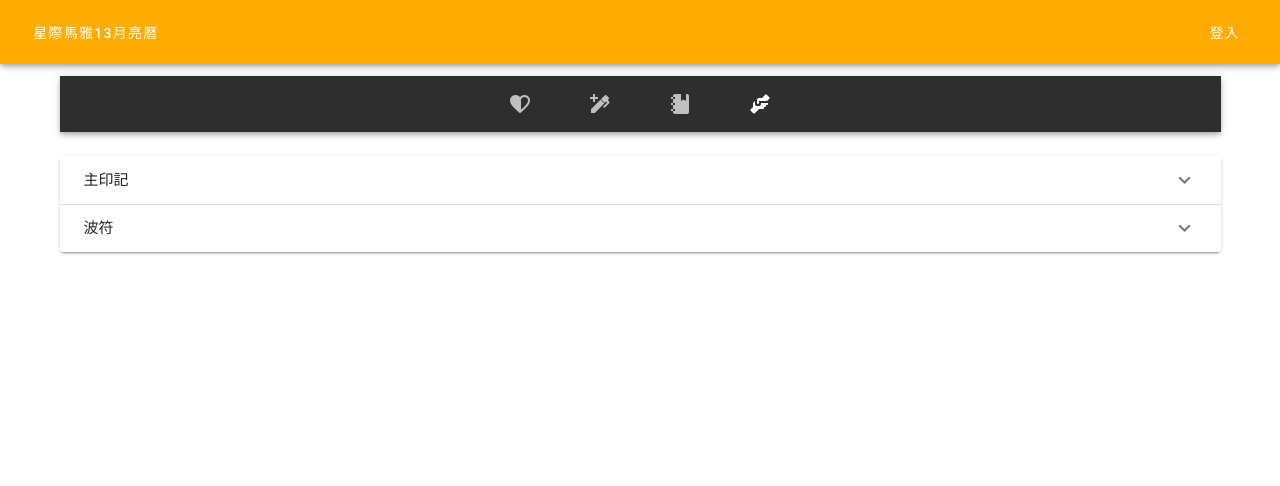
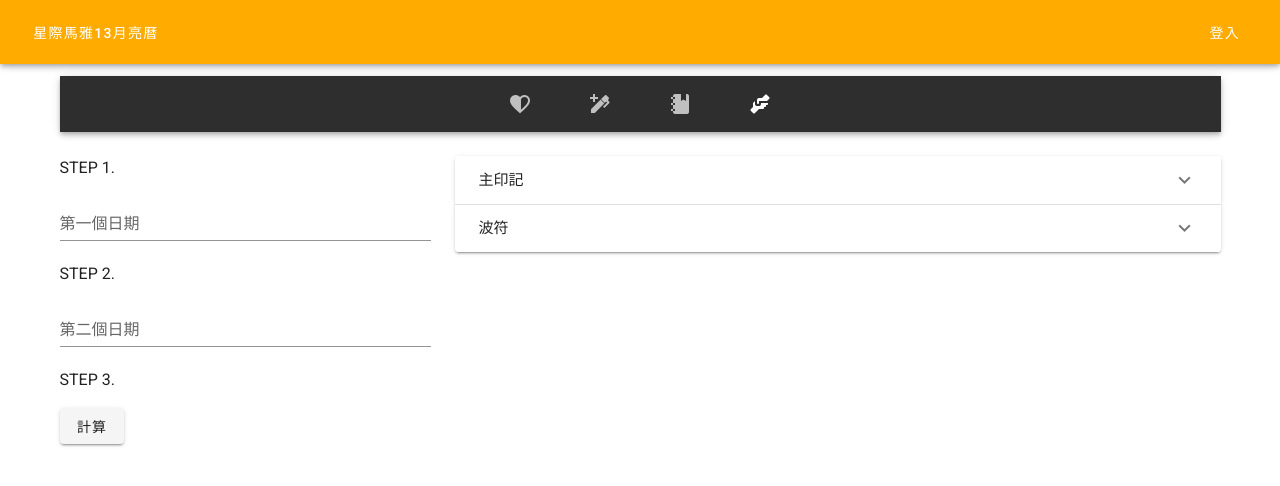
Before and after one commit to faytw/notes-my-daliy-kin, a Vue app: page /relationships in a window 1280 px wide. Shown: the top 486 px of the page. Built offline with nearby package versions, Linux system fonts and the light colour scheme.

Commit message:
add steps and fix error kin number in calculate result

```diff
--- a/package.json
+++ b/package.json
@@ -17,6 +17,7 @@
     "vue": "^2.6.10",
     "vue-i18n": "^8.0.0",
     "vue-router": "^3.0.3",
+    "vuejs-datepicker": "^1.6.2",
     "vuetify": "^2.2.11",
     "vuex": "^3.0.1"
   },
--- a/src/components/Relationships.vue
+++ b/src/components/Relationships.vue
@@ -1,5 +1,64 @@
 <template>
-  <v-row class="text-center">
+  <v-row>
+    <v-col cols="12" sm="6" md="4">
+      <p>STEP 1.</p>
+      <v-menu
+        ref="menu1"
+        v-model="menu1"
+        :close-on-content-click="false"
+        transition="scale-transition"
+        offset-y
+        min-width="290px"
+        max-height="170px"
+      >
+        <template v-slot:activator="{ on }">
+          <v-text-field
+            v-model="date1"
+            label="第一個日期"
+            readonly
+            v-on="on"
+          ></v-text-field>
+        </template>
+        <v-date-picker
+          ref="picker1"
+          v-model="date1"
+          :max="new Date().toISOString().substr(0, 10)"
+          min="1950-01-01"
+          @change="setCustomDate1()"
+        >
+        </v-date-picker>
+      </v-menu>
+
+      <p>STEP 2.</p>
+      <v-menu
+        ref="menu2"
+        v-model="menu2"
+        :close-on-content-click="false"
+        transition="scale-transition"
+        offset-y
+        min-width="290px"
+        max-height="170px"
+      >
+        <template v-slot:activator="{ on }">
+          <v-text-field
+            v-model="date2"
+            label="第二個日期"
+            readonly
+            v-on="on"
+          ></v-text-field>
+        </template>
+        <v-date-picker
+          ref="picker2"
+          v-model="date2"
+          :max="new Date().toISOString().substr(0, 10)"
+          min="1950-01-01"
+          @change="setCustomDate2()"
+        ></v-date-picker>
+      </v-menu>
+
+      <p>STEP 3.</p>
+      <v-btn @click.native="calculate(date1, date2)">計算</v-btn>
+    </v-col>
     <v-col>
       <v-expansion-panels
         accordion
@@ -70,11 +129,16 @@ import {
   setInitData,
   handleKinData
 } from '../helpers/moonCalender'
+
 export default {
   name: 'relationships',
   data: () => ({
     wave: [],
     kinData: [],
+    menu1: false,
+    menu2: false,
+    date1: '',
+    date2: '',
     waveQuestionBoard: [{
       powerQText: '這段關係的源頭是什麼？',
       toneKeyword: '個體 吸引'
@@ -116,14 +180,29 @@ export default {
       toneKeyword: '揚升 超越 橋樑'
     }, ]
   }),
-  mounted() {
-    const r1 = setInitData(new Date('1989-9-10'))
-    const r2 = setInitData(new Date('1984-1-31'))
-    const p1 = r1.filter((item) => item.position === 'middle')[0].kin
-    const p2 = r2.filter((item) => item.position === 'middle')[0].kin
-    const add = p1 + p2
-    const wave = getWave(add)
-    this.kinData = handleKinData(add)
-  }
+  methods: {
+    setCustomDate1(date) {
+      this.$refs.menu1.save(date)
+    },
+    setCustomDate2(date) {
+      this.$refs.menu2.save(date)
+    },
+    calculate(date1, date2) {
+      const r1 = setInitData(new Date(date1))
+      const r2 = setInitData(new Date(date2))
+      const p1 = r1.filter((item) => item.position === 'middle')[0].kin
+      const p2 = r2.filter((item) => item.position === 'middle')[0].kin
+      const add = p1 + p2 > 260 ?  p1 + p2 - 260 : p1 + p2
+      this.kinData = handleKinData(add)
+    }
+  },
+  watch: {
+    menu1 (val) {
+      val && setTimeout(() => (this.$refs.picker1.activePicker = 'YEAR'))
+    },
+    menu2 (val) {
+      val && setTimeout(() => (this.$refs.picker2.activePicker = 'YEAR'))
+    },
+  },
 }
 </script>
--- a/src/helpers/moonCalender/config.js
+++ b/src/helpers/moonCalender/config.js
@@ -104,7 +104,7 @@ export const setWaveTable = () => {
   return table
 }
 
-export const setYearTable = (input) => {
+export const setYearTable = () => {
   //TODO: input range is 1858 ~ this year ＋ 52
   const yearNow = new Date().getFullYear()
   const length = Math.round((yearNow - 1858) % 52) > 0
```
Also changed, not shown: 1 other file (tests, documents, lock files or other folders).
